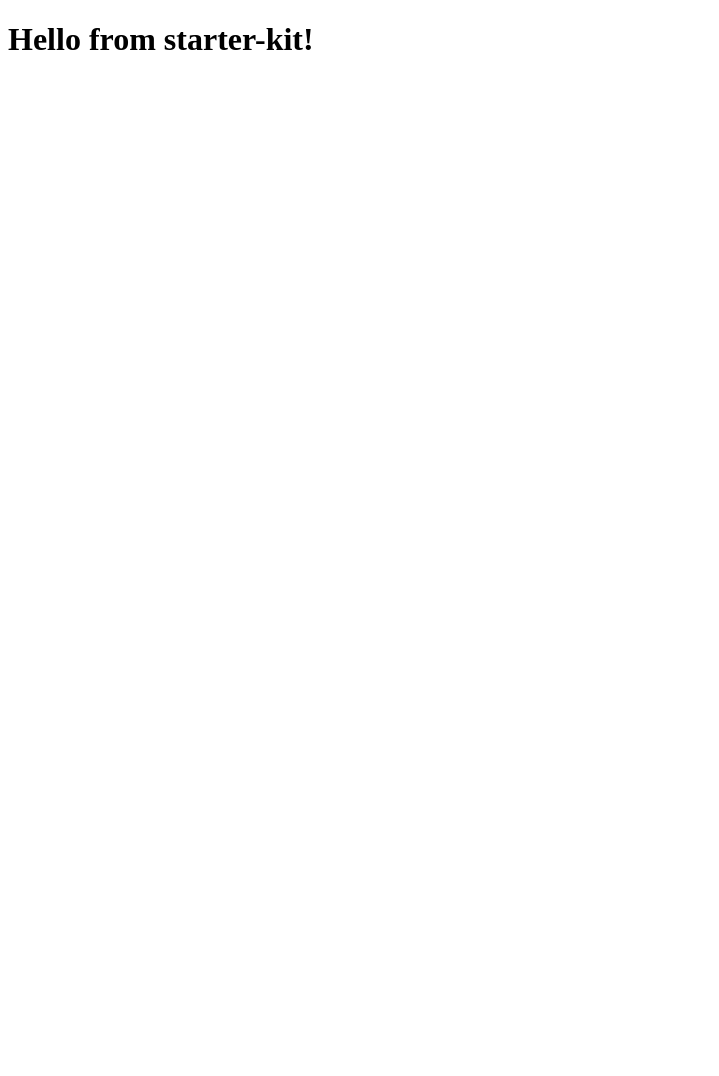
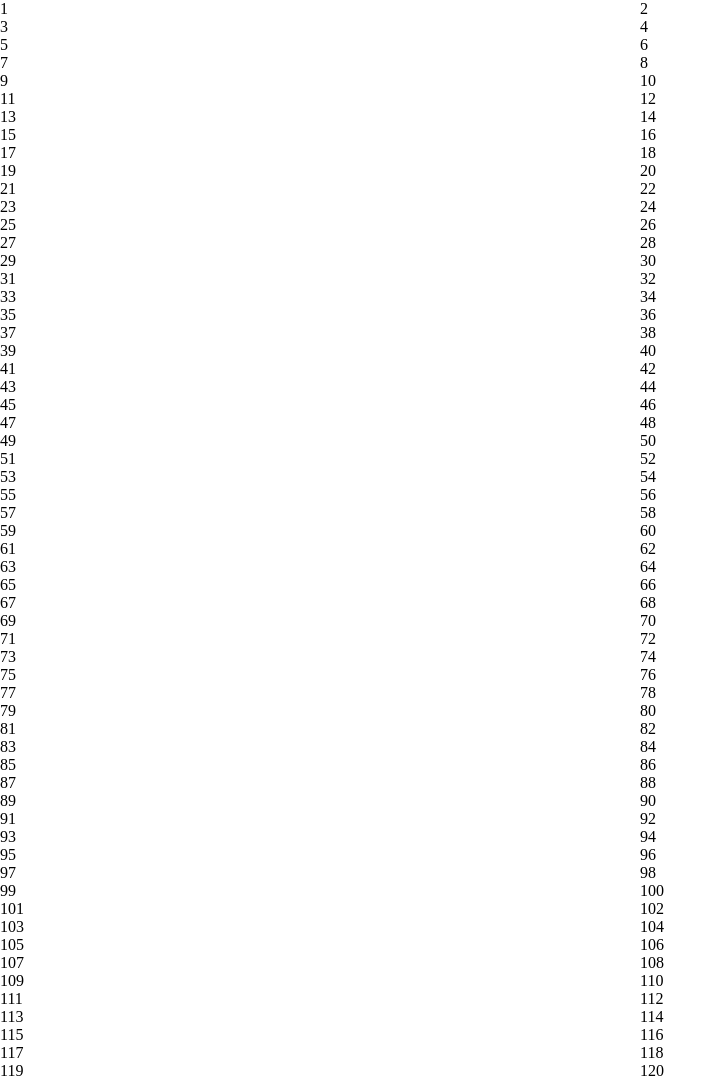
Before and after one commit to titasas/project-etch-a-sketch, a website: page index.html in a window 1280 px wide. Shown: the top 1076 px of the page, without its empty margins (0-719 px from the left). Before the commit the page ends 800 px from the top, so only its background shows below. Drawn offline with Linux system fonts and the light colour scheme.

Commit message:
refactor: Create the initial grid

```diff
--- a/index.html
+++ b/index.html
@@ -11,7 +11,7 @@
   </head>
 
   <body>
-    <h1>Hello from starter-kit!</h1>
+    <div id="grid"></div>
   </body>
 
 </html>
--- a/script.js
+++ b/script.js
@@ -1 +1,7 @@
-// Time to script!
+const container = document.getElementById('grid');
+
+for (let i = 1; i <= 256; i++) {
+  const cell = document.createElement('div');
+  cell.innerText = i;
+  container.appendChild(cell);
+}
--- a/style/style.css
+++ b/style/style.css
@@ -1 +1,10 @@
 /*# sourceMappingURL=style.css.map */
+body {
+  margin: 0 auto;
+  box-sizing: border-box;
+}
+
+#grid {
+  display: grid;
+  grid-template-columns: auto auto;
+}
```
